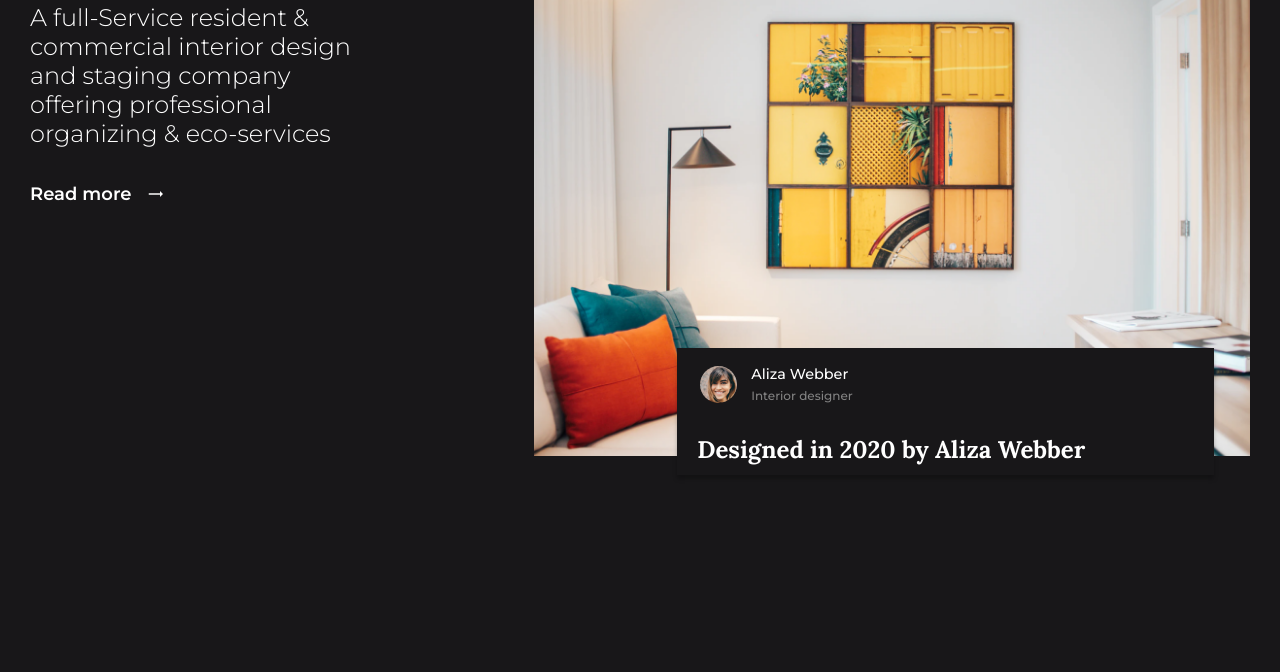
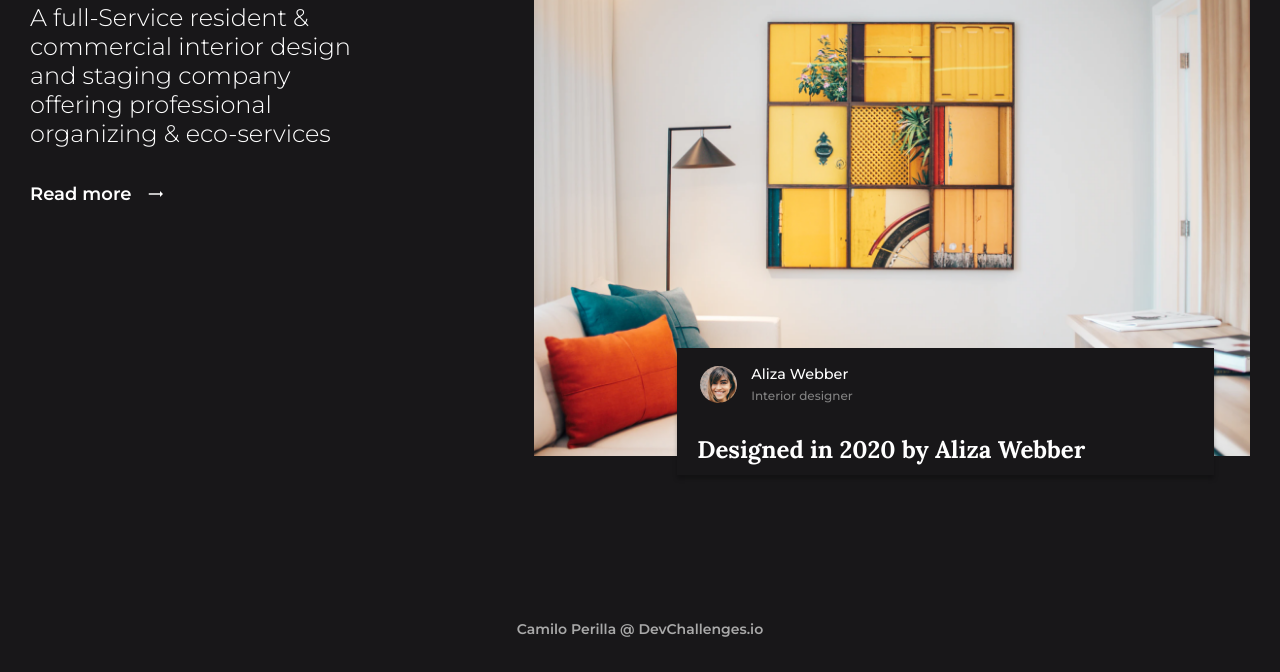
Before and after one commit to Camilo318/ThisInterior, a website: page index.html in a window 1280 px wide. Shown: the part 302-974 px from the top of the page. Before the commit the page ends 808 px from the top, so only its background shows below. Drawn offline with nearby package versions, Linux system fonts and the light colour scheme.

Commit message:
Add footer

```diff
--- a/index.html
+++ b/index.html
@@ -89,6 +89,19 @@
             </div>
         </div>
     </main>
+    <footer>
+        <div class="footer__container">
+            <p>
+                <a href="https://github.com/Camilo318">
+                    Camilo Perilla
+                </a>
+                @
+                <a href="https://devchallenges.io/challenges">
+                    DevChallenges.io
+                </a>
+            </p>
+        </div>
+    </footer>
     <script src="./index.js"></script>
 </body>
 </html>
--- a/sass/main.scss
+++ b/sass/main.scss
@@ -266,3 +266,31 @@ a {
         }
     }
 }
+
+footer {
+    margin-top: 100px;
+    @media (min-width: 768px) {
+        margin-top: 70px;
+    }
+    .footer__container {
+        padding: 20px;
+        max-width: fit-content;
+        margin: 0 auto;
+        text-align: center;
+
+        p {
+            border-top: 1px solid #A9A9A9;
+            padding: 10px  15px 0 15px;
+            font-family: 'Montserrat';
+            font-weight: 600;
+            font-size: 0.875rem;
+            color: #A9A9A9;
+            @media (min-width: 768px) {
+                border-top: none;
+            }
+            a {
+                color: #A9A9A9;
+            }
+        }
+    }
+}
```
Also changed, not shown: public/main.css.
